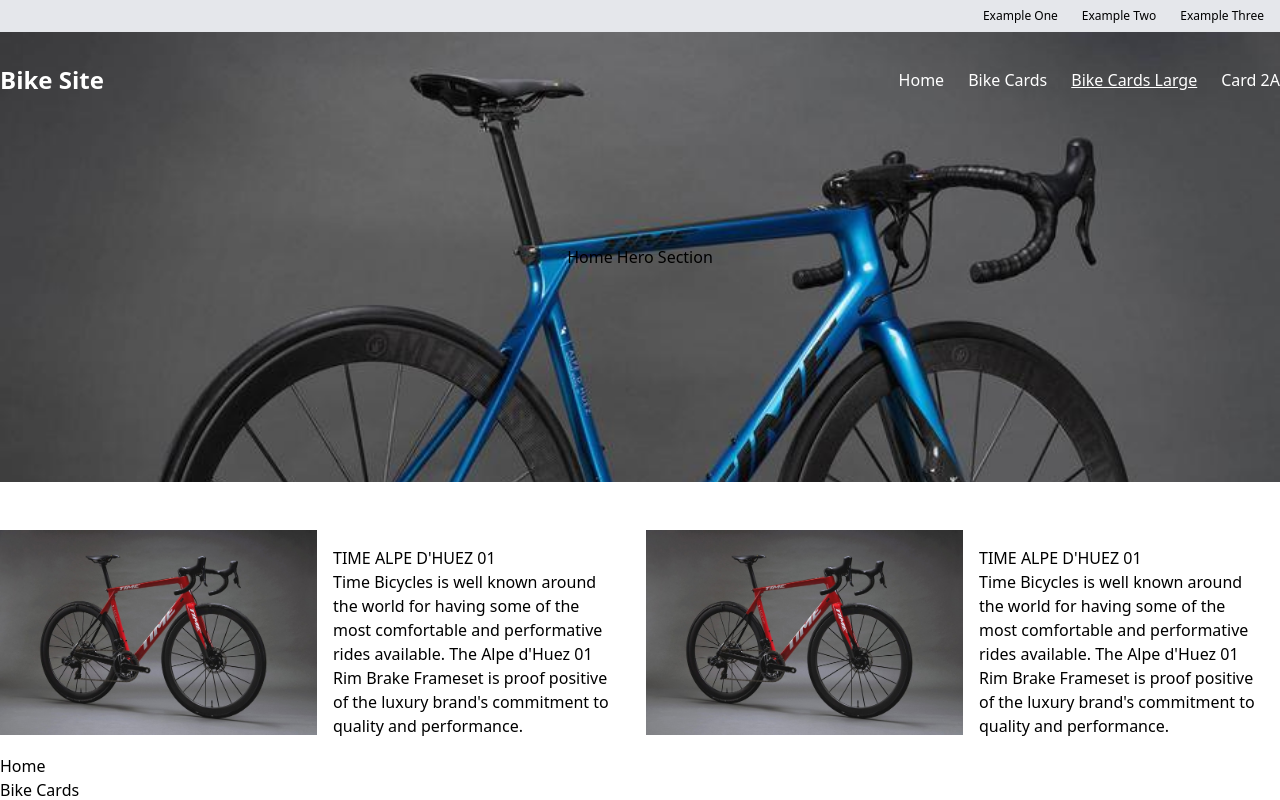
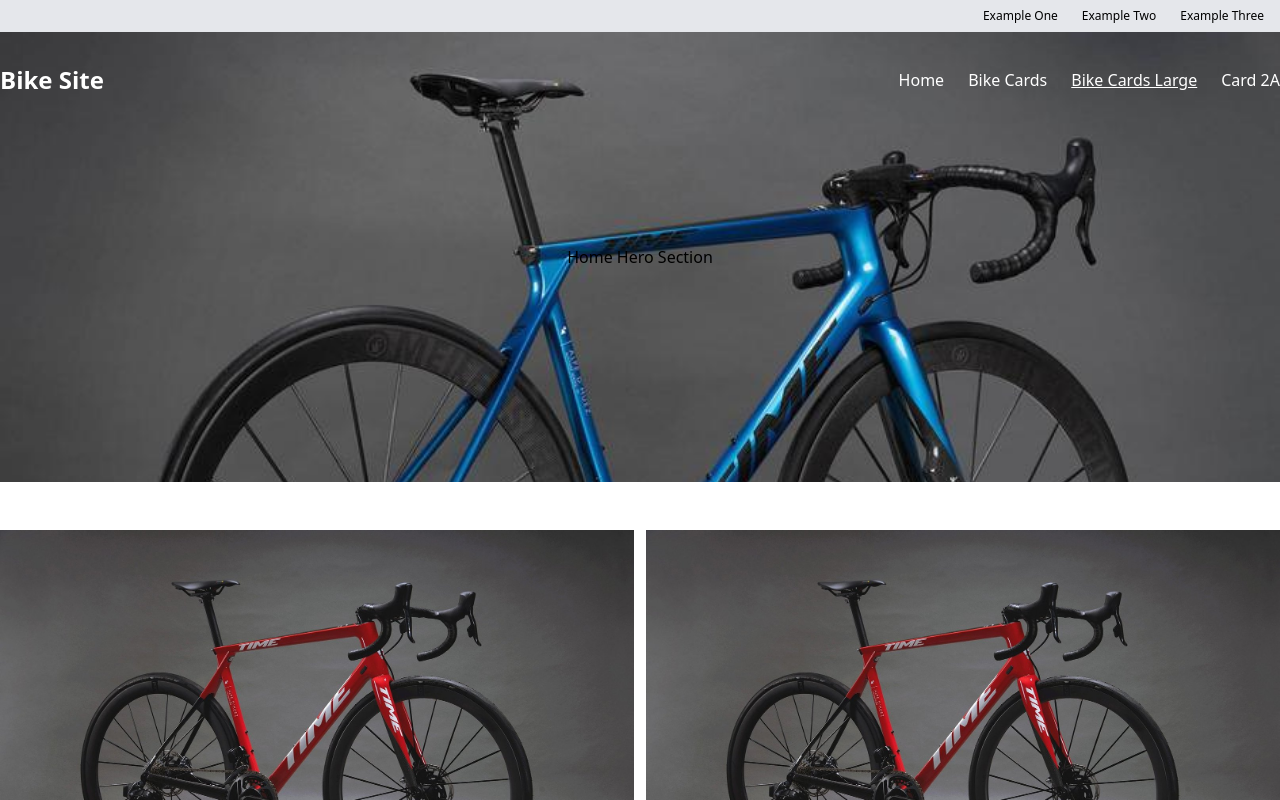
Before and after one commit to mostlyclicks/mostly-component-library, a React (Create React App) app: page /bike-cards-large in a window 1280 px wide. Shown: the top 800 px of the page. Built offline with nearby package versions, Linux system fonts and the light colour scheme.

Commit message:
bigger card

```diff
--- a/src/Layout/Card2.js
+++ b/src/Layout/Card2.js
@@ -3,8 +3,8 @@
 
 const Card2 = () => {
   return (
-    <div className="md:w-1/2 flex flex-row bg-clip-content">
-      <img src={BikeImg} alt="Time Red bike" className=" w-1/2 self-baseline h-150" />
+    <div className=" flex flex-col bg-clip-content transition-opacity duration-500 ease-in">
+      <img src={BikeImg} alt="Time Red bike" className="  self-center h-150" />
       <div className="p-4">
         <h1>TIME ALPE D'HUEZ 01</h1>
         <p className="hidden md:flex">Time Bicycles is well known around the world for having some of the most comfortable and performative rides available. The Alpe d'Huez 01 Rim Brake Frameset is proof positive of the luxury brand's commitment to quality and performance.</p>
```
